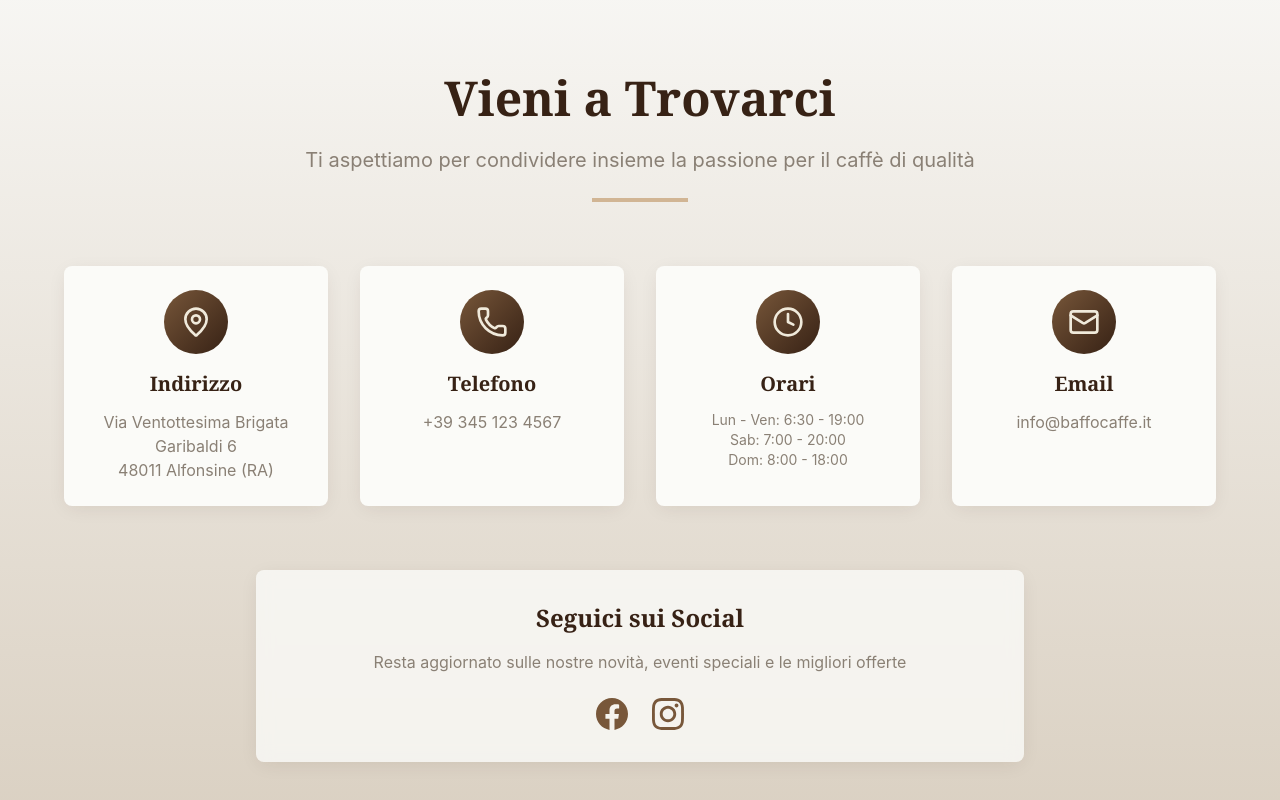
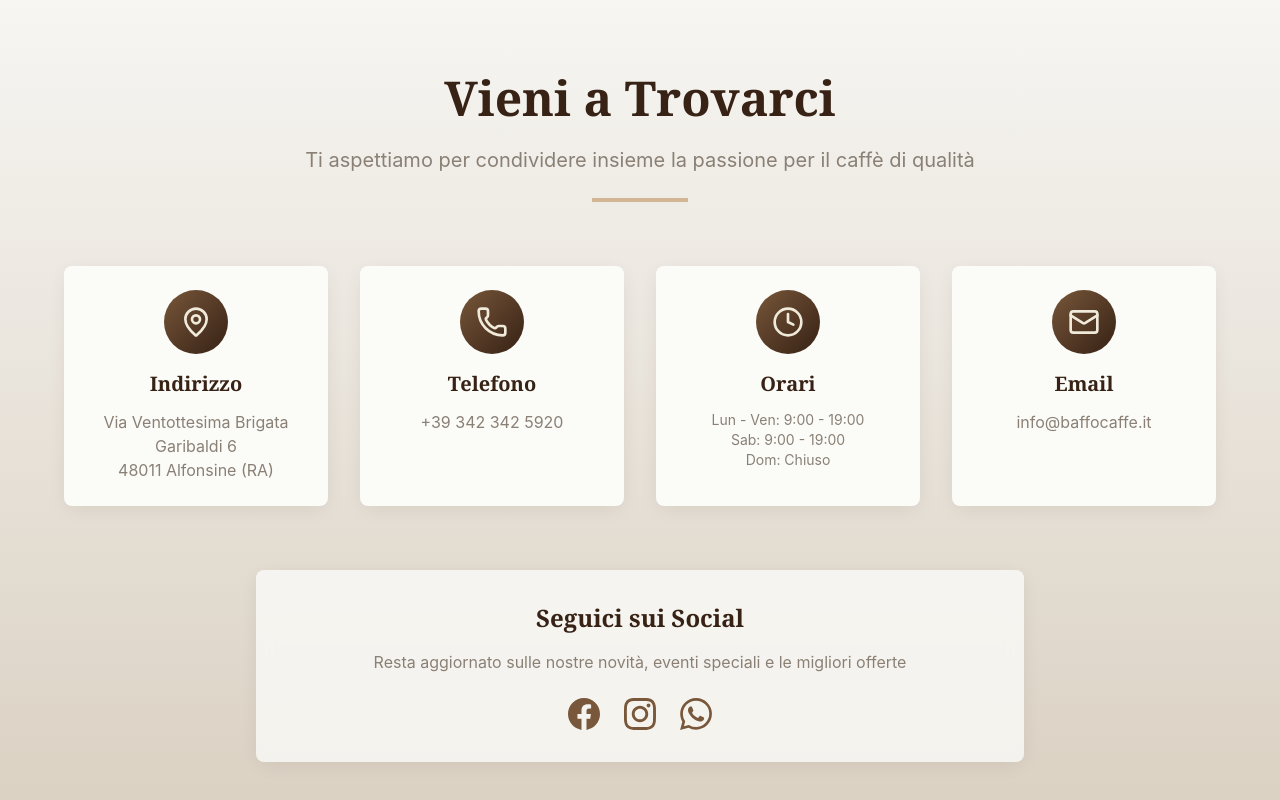
Before and after one commit to andraghetti/baffocaffe, a Next.js app: page / in a window 1280 px wide. Shown: the part 1602-2402 px from the top of the page. Built offline with nearby package versions, Linux system fonts and the light colour scheme.

Commit message:
refactor: move contact info to siteConfig and add WhatsApp social link

```diff
--- a/src/components/ContactSection.tsx
+++ b/src/components/ContactSection.tsx
@@ -1,5 +1,6 @@
 import { Card } from "@/components/ui/card";
 import { MapPin, Phone, Clock, Mail } from "lucide-react";
+import { siteConfig } from "@/config/site";
 
 const ContactSection = () => {
   return (
@@ -22,8 +23,8 @@
             </div>
             <h3 className="text-xl font-semibold text-coffee-dark mb-3">Indirizzo</h3>
             <p className="text-muted-foreground">
-              Via Ventottesima Brigata Garibaldi 6<br />
-              48011 Alfonsine (RA)
+              {siteConfig.address.street}<br />
+              {siteConfig.address.cityPostal}
             </p>
           </Card>
 
@@ -33,8 +34,8 @@
             </div>
             <h3 className="text-xl font-semibold text-coffee-dark mb-3">Telefono</h3>
             <p className="text-muted-foreground">
-              <a href="tel:+393451234567" className="hover:text-accent transition-colors">
-                +39 345 123 4567
+              <a href={`tel:${siteConfig.contact.phone}`} className="hover:text-accent transition-colors">
+                {siteConfig.contact.phone}
               </a>
             </p>
           </Card>
@@ -44,10 +45,8 @@
               <Clock className="w-8 h-8 text-cream" />
             </div>
             <h3 className="text-xl font-semibold text-coffee-dark mb-3">Orari</h3>
-            <div className="text-muted-foreground text-sm">
-              <p>Lun - Ven: 6:30 - 19:00</p>
-              <p>Sab: 7:00 - 20:00</p>
-              <p>Dom: 8:00 - 18:00</p>
+            <div className="text-muted-foreground text-sm whitespace-pre-line">
+              {siteConfig.hours}
             </div>
           </Card>
 
@@ -57,8 +56,8 @@
             </div>
             <h3 className="text-xl font-semibold text-coffee-dark mb-3">Email</h3>
             <p className="text-muted-foreground">
-              <a href="mailto:info@baffocaffe.it" className="hover:text-accent transition-colors">
-                info@baffocaffe.it
+              <a href={`mailto:${siteConfig.contact.email}`} className="hover:text-accent transition-colors">
+                {siteConfig.contact.email}
               </a>
             </p>
           </Card>
@@ -73,14 +72,19 @@
               Resta aggiornato sulle nostre novità, eventi speciali e le migliori offerte
             </p>
             <div className="flex justify-center space-x-6">
-              <a href="https://www.facebook.com/profile.php?id=61580159219736" target="_blank" rel="noopener noreferrer" className="text-coffee-medium hover:text-accent transition-colors">
+              <a href={siteConfig.contact.facebook} target="_blank" rel="noopener noreferrer" className="text-coffee-medium hover:text-accent transition-colors">
                 <svg className="w-8 h-8" fill="currentColor" viewBox="0 0 24 24">
                   <path d="M24 12.073c0-6.627-5.373-12-12-12s-12 5.373-12 12c0 5.99 4.388 10.954 10.125 11.854v-8.385H7.078v-3.47h3.047V9.43c0-3.007 1.792-4.669 4.533-4.669 1.312 0 2.686.235 2.686.235v2.953H15.83c-1.491 0-1.956.925-1.956 1.874v2.25h3.328l-.532 3.47h-2.796v8.385C19.612 23.027 24 18.062 24 12.073z"/>
                 </svg>
               </a>
-              <a href="https://www.instagram.com/baffo_caffe/" target="_blank" rel="noopener noreferrer" className="text-coffee-medium hover:text-accent transition-colors">
+              <a href={`https://www.instagram.com/${siteConfig.contact.instagram.replace('@', '')}/`} target="_blank" rel="noopener noreferrer" className="text-coffee-medium hover:text-accent transition-colors">
                 <svg className="w-8 h-8" fill="currentColor" viewBox="0 0 24 24">
                   <path d="M12 2.163c3.204 0 3.584.012 4.85.07 3.252.148 4.771 1.691 4.919 4.919.058 1.265.069 1.645.069 4.849 0 3.205-.012 3.584-.069 4.849-.149 3.225-1.664 4.771-4.919 4.919-1.266.058-1.644.07-4.85.07-3.204 0-3.584-.012-4.849-.07-3.26-.149-4.771-1.699-4.919-4.92-.058-1.265-.07-1.644-.07-4.849 0-3.204.013-3.583.07-4.849.149-3.227 1.664-4.771 4.919-4.919 1.266-.057 1.645-.069 4.849-.069zm0-2.163c-3.259 0-3.667.014-4.947.072-4.358.2-6.78 2.618-6.98 6.98-.059 1.281-.073 1.689-.073 4.948 0 3.259.014 3.668.072 4.948.2 4.358 2.618 6.78 6.98 6.98 1.281.058 1.689.072 4.948.072 3.259 0 3.668-.014 4.948-.072 4.354-.2 6.782-2.618 6.979-6.98.059-1.28.073-1.689.073-4.948 0-3.259-.014-3.667-.072-4.947-.196-4.354-2.617-6.78-6.979-6.98-1.281-.059-1.69-.073-4.949-.073zm0 5.838c-3.403 0-6.162 2.759-6.162 6.162s2.759 6.163 6.162 6.163 6.162-2.759 6.162-6.163c0-3.403-2.759-6.162-6.162-6.162zm0 10.162c-2.209 0-4-1.79-4-4 0-2.209 1.791-4 4-4s4 1.791 4 4c0 2.21-1.791 4-4 4zm6.406-11.845c-.796 0-1.441.645-1.441 1.44s.645 1.44 1.441 1.44c.795 0 1.439-.645 1.439-1.44s-.644-1.44-1.439-1.44z"/>
+                </svg>
+              </a>
+              <a href={`https://wa.me/${siteConfig.contact.whatsapp.replace(/\s/g, '').replace('+', '')}`} target="_blank" rel="noopener noreferrer" className="text-coffee-medium hover:text-accent transition-colors">
+                <svg className="w-8 h-8" fill="currentColor" viewBox="0 0 24 24">
+                  <path d="M17.472 14.382c-.297-.149-1.758-.867-2.03-.967-.273-.099-.471-.148-.67.15-.197.297-.767.966-.94 1.164-.173.199-.347.223-.644.075-.297-.15-1.255-.463-2.39-1.475-.883-.788-1.48-1.761-1.653-2.059-.173-.297-.018-.458.13-.606.134-.133.298-.347.446-.52.149-.174.198-.298.298-.497.099-.198.05-.371-.025-.52-.075-.149-.669-1.612-.916-2.207-.242-.579-.487-.5-.669-.51-.173-.008-.371-.01-.57-.01-.198 0-.52.074-.792.372-.272.297-1.04 1.016-1.04 2.479 0 1.462 1.065 2.875 1.213 3.074.149.198 2.096 3.2 5.077 4.487.709.306 1.262.489 1.694.625.712.227 1.36.195 1.871.118.571-.085 1.758-.719 2.006-1.413.248-.694.248-1.289.173-1.413-.074-.124-.272-.198-.57-.347m-5.421 7.403h-.004a9.87 9.87 0 01-5.031-1.378l-.361-.214-3.741.982.998-3.648-.235-.374a9.86 9.86 0 01-1.51-5.26c.001-5.45 4.436-9.884 9.888-9.884 2.64 0 5.122 1.03 6.988 2.898a9.825 9.825 0 012.893 6.994c-.003 5.45-4.437 9.884-9.885 9.884m8.413-18.297A11.815 11.815 0 0012.05 0C5.495 0 .16 5.335.157 11.892c0 2.096.547 4.142 1.588 5.945L.057 24l6.305-1.654a11.882 11.882 0 005.683 1.448h.005c6.554 0 11.890-5.335 11.893-11.893A11.821 11.821 0 0020.465 3.488"/>
                 </svg>
               </a>
             </div>
--- a/src/config/site.ts
+++ b/src/config/site.ts
@@ -5,8 +5,18 @@
   longDescription: "Il tuo negozio di capsule caffè ad Alfonsine. Scopri la qualità e la varietà per la tua macchina del caffè. Vieni a trovarci in Via Ventottesima Brigata Garibaldi 6.",
   keywords: "capsule caffè, Alfonsine, negozio caffè, macchina caffè, cialde, espresso, Baffo Caffè, Nespresso, Dolce Gusto",
   url: "https://baffocaffe.it",
-  address: "Via Ventottesima Brigata Garibaldi 6",
-  city: "Alfonsine",
+  address: {
+    street: "Via Ventottesima Brigata Garibaldi 6",
+    cityPostal: "48011 Alfonsine (RA)"
+  },
+  contact: {
+    phone: "+39 342 342 5920",
+    email: "info@baffocaffe.it",
+    whatsapp: "+39 342 342 5920",
+    facebook: "https://www.facebook.com/profile.php?id=61580159219736",
+    instagram: "@baffo_caffe"
+  },
+  hours: "Lun - Ven: 9:00 - 19:00\nSab: 9:00 - 19:00\nDom: Chiuso",
   cta: {
     text: "Scopri la Nostra Storia",
     targetId: "story"
```
